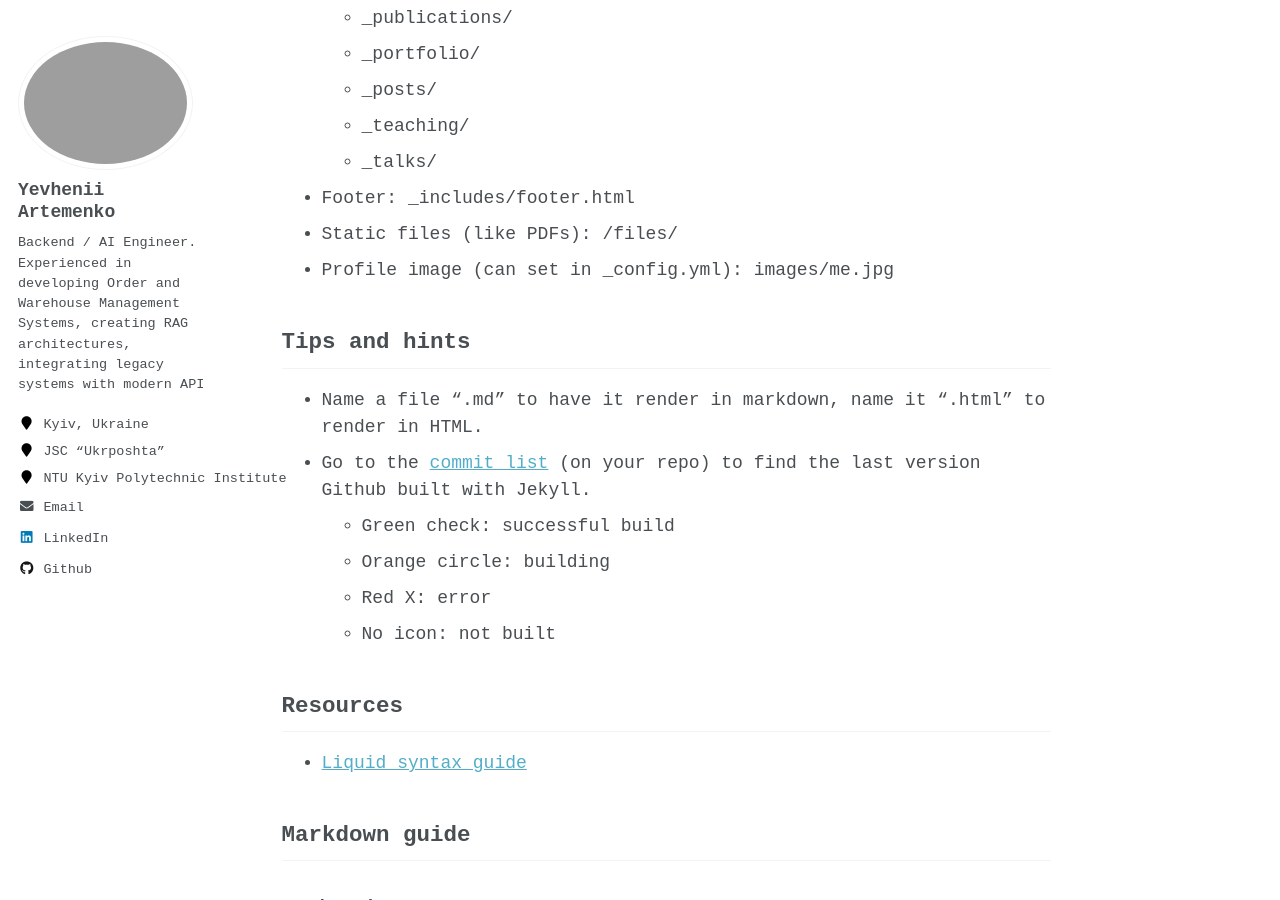
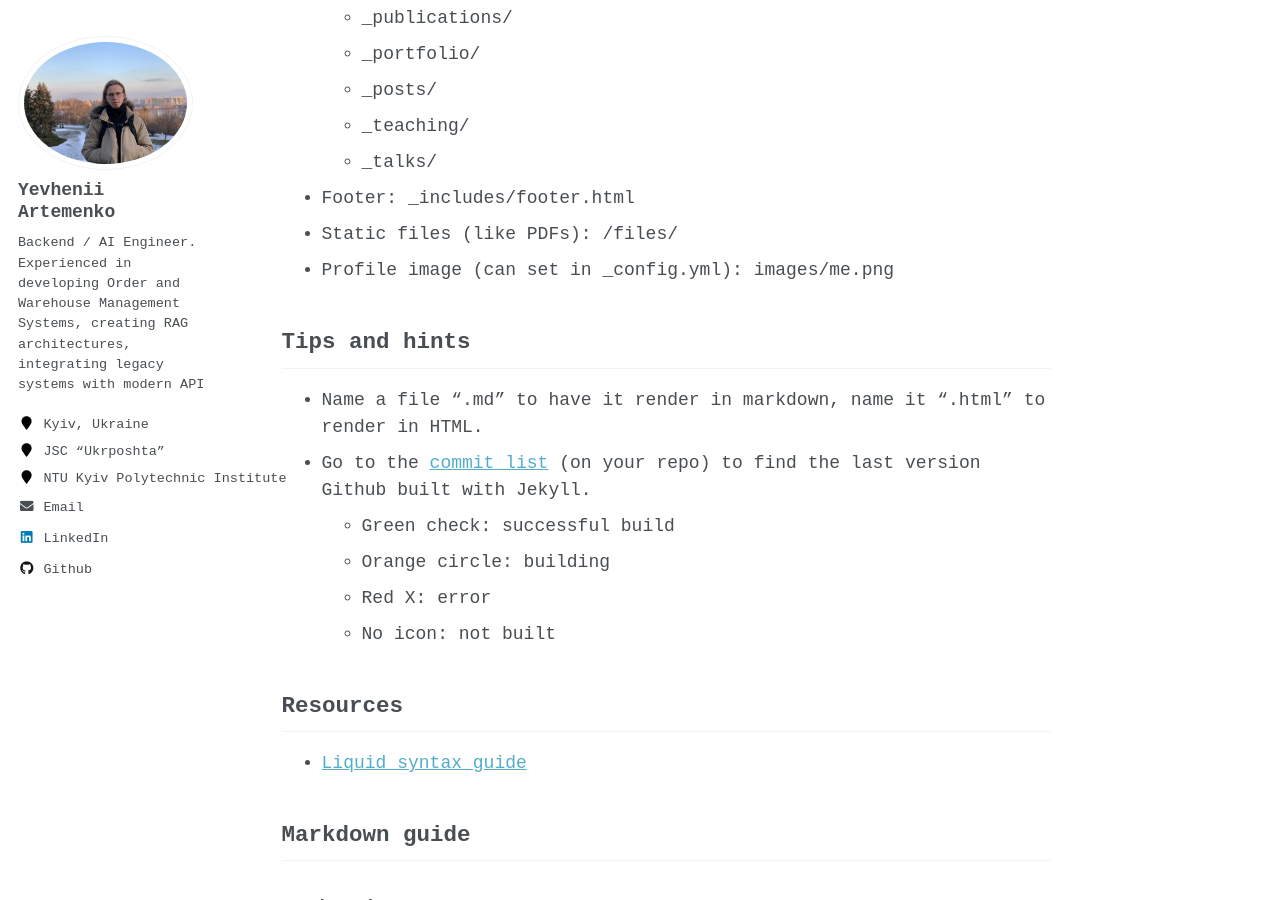
Before and after one commit to ar-yevhenii/ar-yevhenii.github.io, a Jekyll site: the page built from _pages/markdown.md, in a window 1280 px wide and 900 px high, scrolled down 401 px. Built offline with Jekyll 4.4.1, drawn with Linux system fonts in a browser that asks for light colours.

Commit message:
add image

```diff
--- a/_config.yml
+++ b/_config.yml
@@ -81,7 +81,7 @@ analytics:
 # Site Author
 author:
   # Biographic information
-  avatar           : "https://ar-yevhenii.github.io/images/me.jpg"
+  avatar           : "https://ar-yevhenii.github.io/images/me.png"
   name             : "Yevhenii Artemenko"
   bio              : "Backend / AI Engineer. Experienced in developing Order and Warehouse Management Systems, creating RAG architectures, integrating legacy systems with modern API"
   location         : "Kyiv, Ukraine"
--- a/_pages/markdown.md
+++ b/_pages/markdown.md
@@ -20,7 +20,7 @@ redirect_from:
   * _talks/
 * Footer: _includes/footer.html
 * Static files (like PDFs): /files/
-* Profile image (can set in _config.yml): images/me.jpg
+* Profile image (can set in _config.yml): images/me.png
 
 ## Tips and hints
 
```
Also changed, not shown: images/me.png (added).
